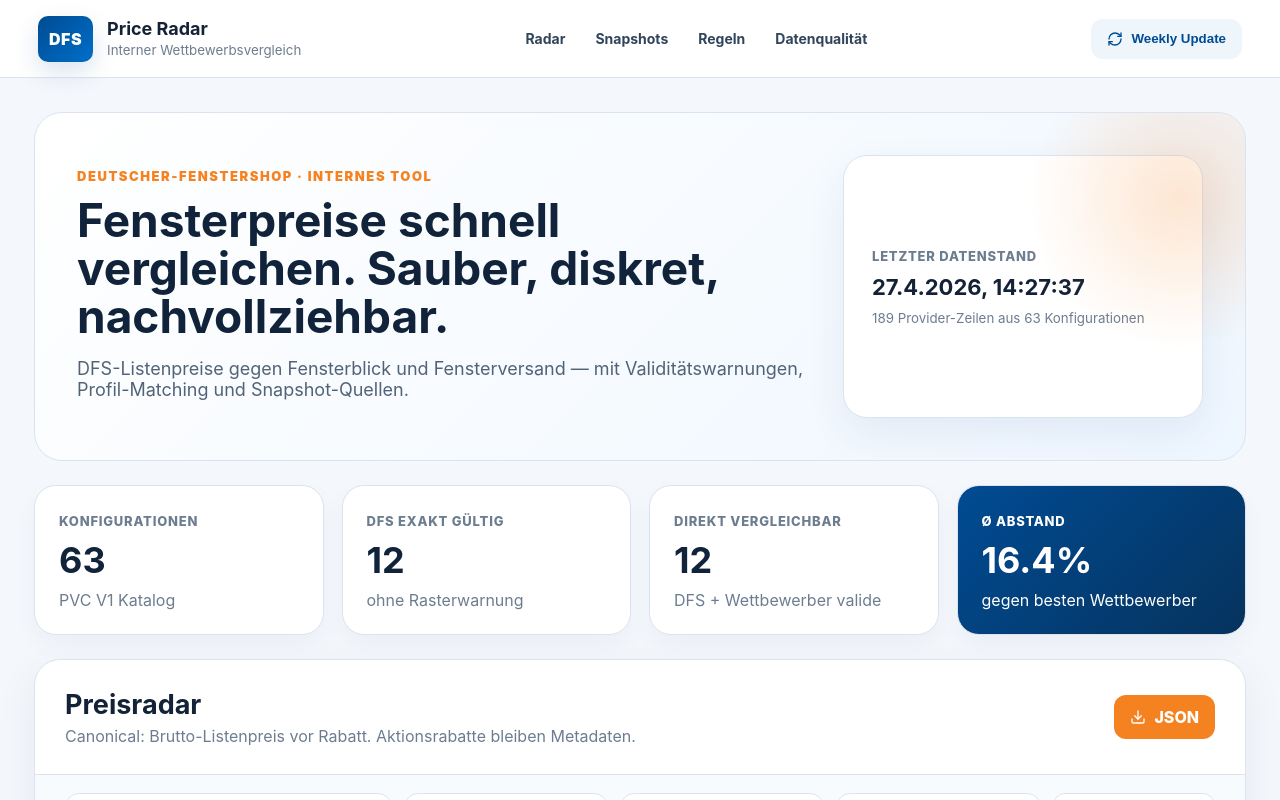
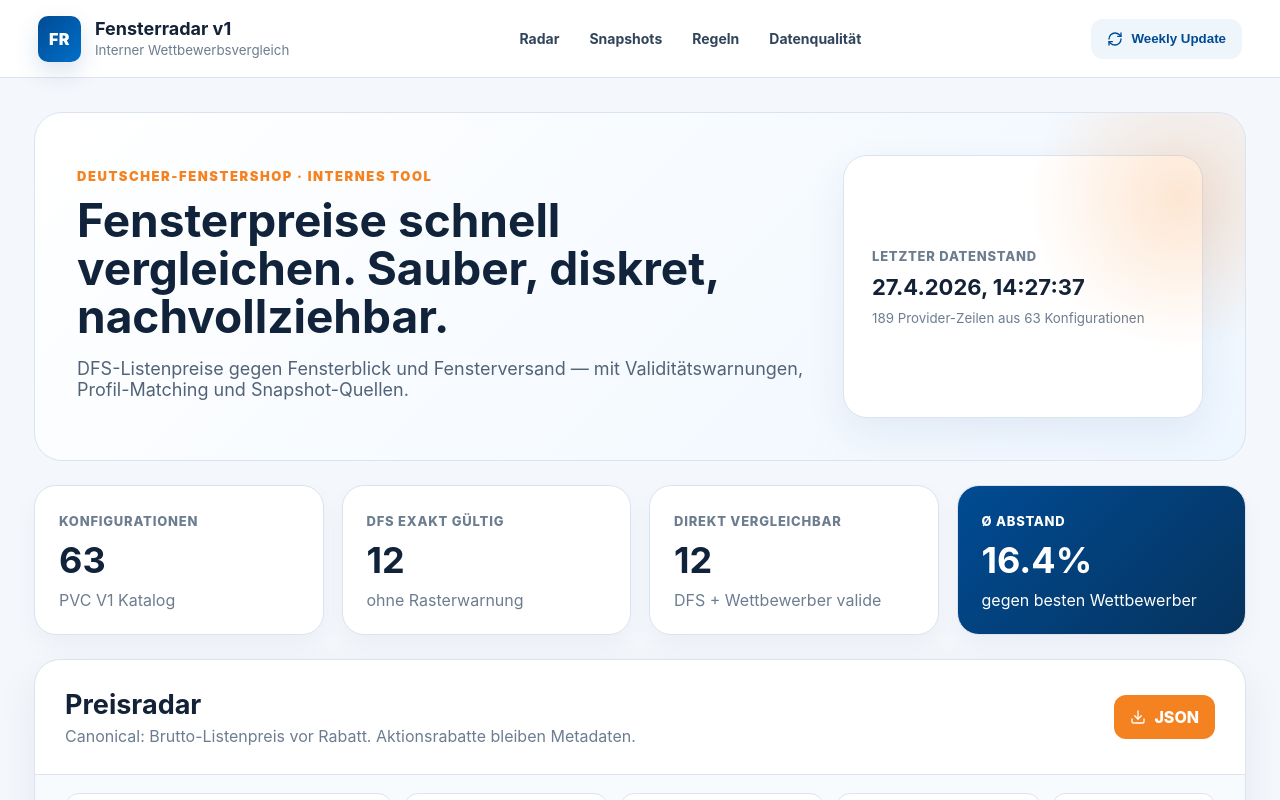
Before and after one commit to Ricky-Claw/fenster-price-radar, a React (Vite) app: page / in a window 1280 px wide. Shown: the top 800 px of the page. Built offline with nearby package versions, Linux system fonts and the light colour scheme.

Commit message:
style: rename UI to Fensterradar v1

```diff
--- a/index.html
+++ b/index.html
@@ -1 +1 @@
-<!doctype html><html lang="de"><head><meta charset="UTF-8"/><meta name="viewport" content="width=device-width, initial-scale=1.0"/><title>DFS Price Radar</title></head><body><div id="root"></div><script type="module" src="/src/App.jsx"></script></body></html>
+<!doctype html><html lang="de"><head><meta charset="UTF-8"/><meta name="viewport" content="width=device-width, initial-scale=1.0"/><title>Fensterradar v1</title></head><body><div id="root"></div><script type="module" src="/src/App.jsx"></script></body></html>
--- a/src/App.jsx
+++ b/src/App.jsx
@@ -28,7 +28,7 @@ function App(){
   const [onlyAction,setOnlyAction]=useState(false);
   const [active,setActive]=useState(null);
 
-  useEffect(()=>{ fetch('/data/price-radar.json').then(r=>r.json()).then(setPayload); },[]);
+  useEffect(()=>{ fetch(`/data/price-radar.json?v=${Date.now()}`, { cache: 'no-store' }).then(r=>r.json()).then(setPayload); },[]);
   const data=payload?.configs||[];
   const filtered=useMemo(()=>data.filter(r=>{
     const hay=[r.brand,r.profile,r.size,r.glazing,r.opening,r.color].join(' ').toLowerCase();
@@ -48,10 +48,10 @@ function App(){
     return {configs:data.length, exact:exact.length, cheaper, avg, validDfs};
   },[data]);
 
-  if(!payload) return <div className="loading">DFS Price Radar wird geladen…</div>;
+  if(!payload) return <div className="loading">Fensterradar v1 wird geladen…</div>;
   return <>
     <header className="topbar">
-      <div className="brandmark"><span className="cube">DFS</span><div><b>Price Radar</b><small>Interner Wettbewerbsvergleich</small></div></div>
+      <div className="brandmark"><span className="cube">FR</span><div><b>Fensterradar v1</b><small>Interner Wettbewerbsvergleich</small></div></div>
       <nav><a>Radar</a><a>Snapshots</a><a>Regeln</a><a>Datenqualität</a></nav>
       <button className="ghost"><RefreshCw size={16}/> Weekly Update</button>
     </header>
```
Also changed, not shown: 1 other file (tests, documents, lock files or other folders).
